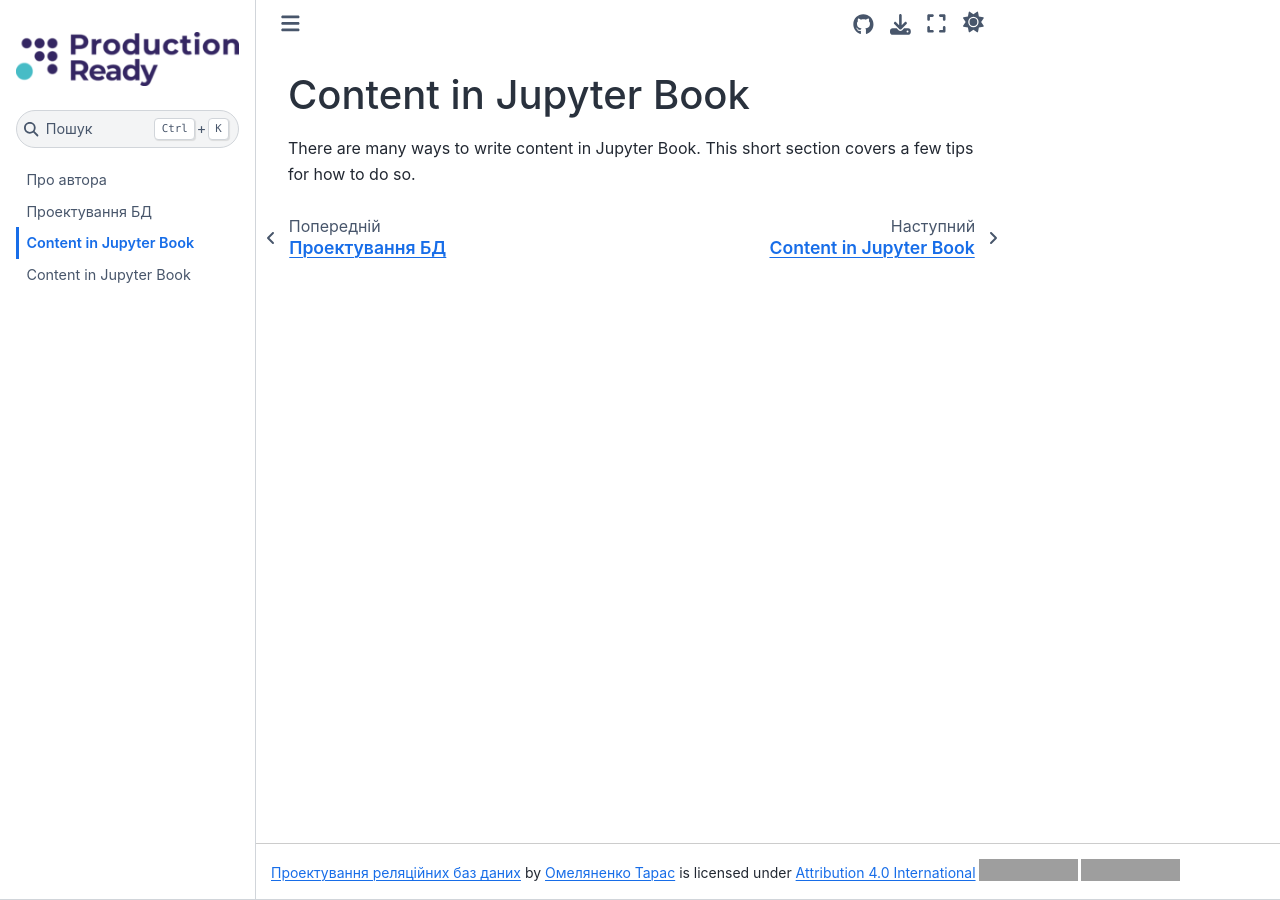
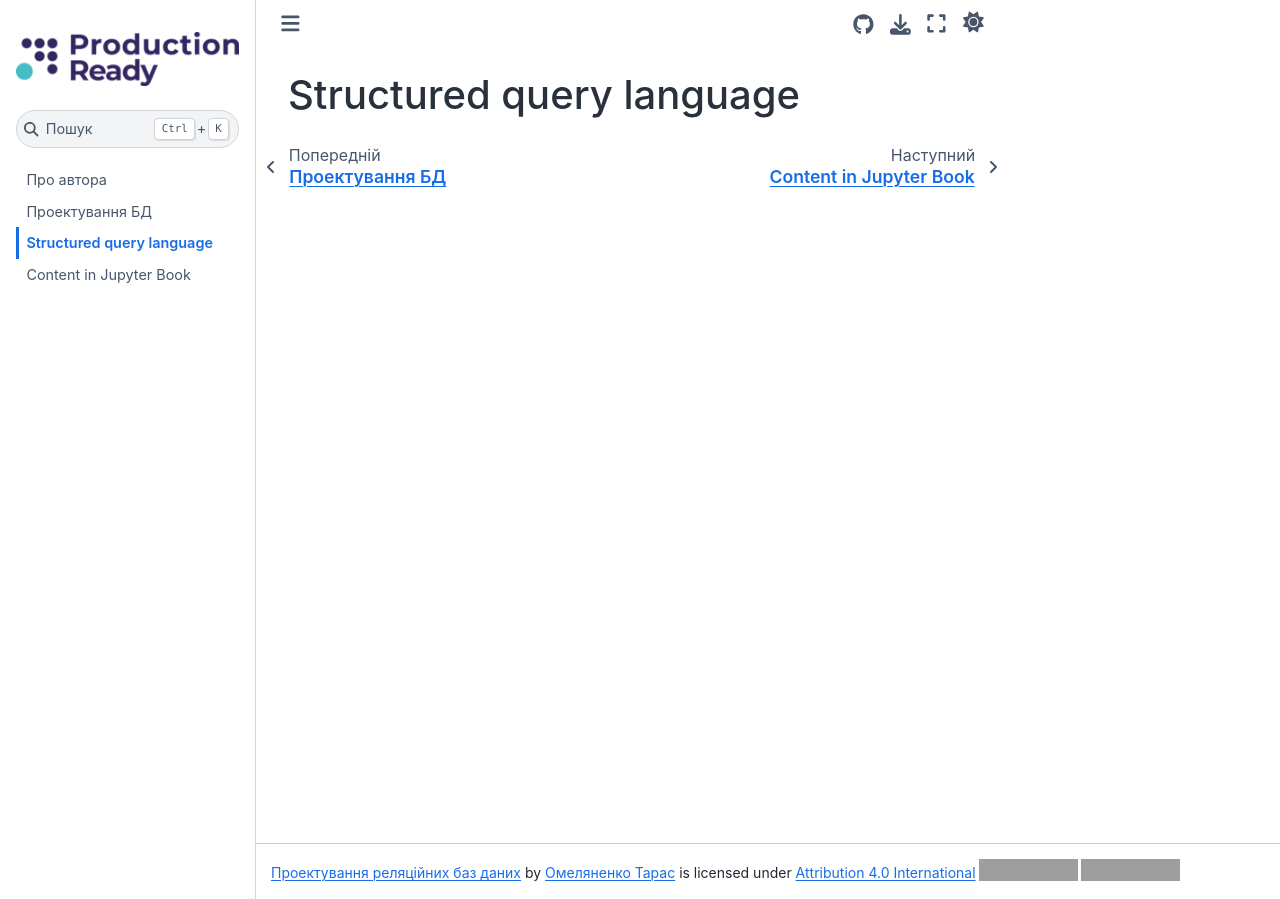
Before and after one commit to Miroling/design-relational-databases, a Jupyter Book: the page built from 03-sql.md, in a window 1280 px wide. Built offline with Jupyter Book 1.0.4 settings and Sphinx 7.4.7 and the Sphinx Book theme 1.1.4, drawn with Linux system fonts in a browser that asks for light colours; grey boxes are pictures that could not be loaded.

Commit message:
Update info

```diff
--- a/03-sql.md
+++ b/03-sql.md
@@ -1,5 +1 @@
-Content in Jupyter Book
-=======================
-
-There are many ways to write content in Jupyter Book. This short section
-covers a few tips for how to do so.
+# Structured query language
```
Also changed, not shown: 02-database-design.ipynb.
